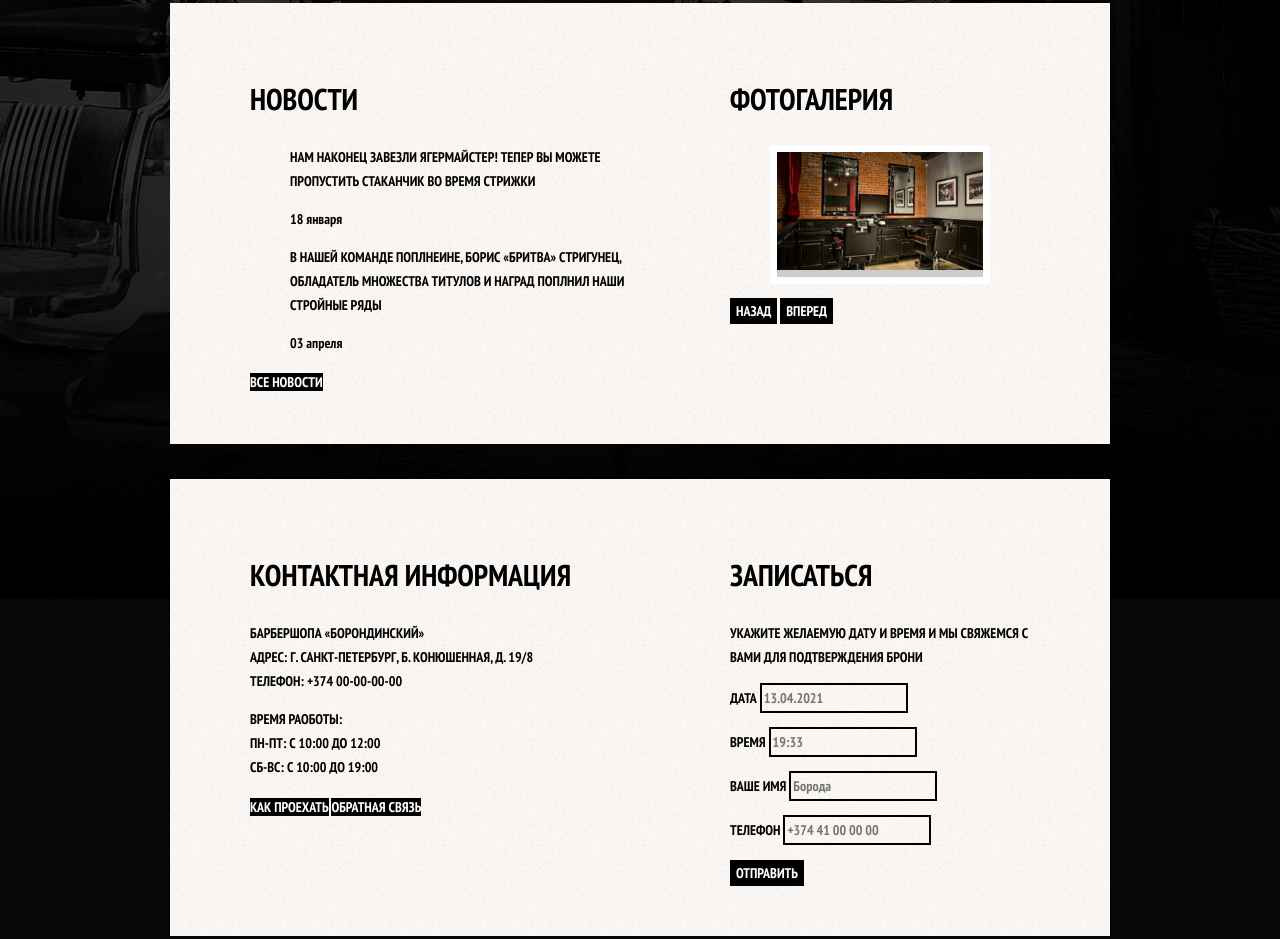
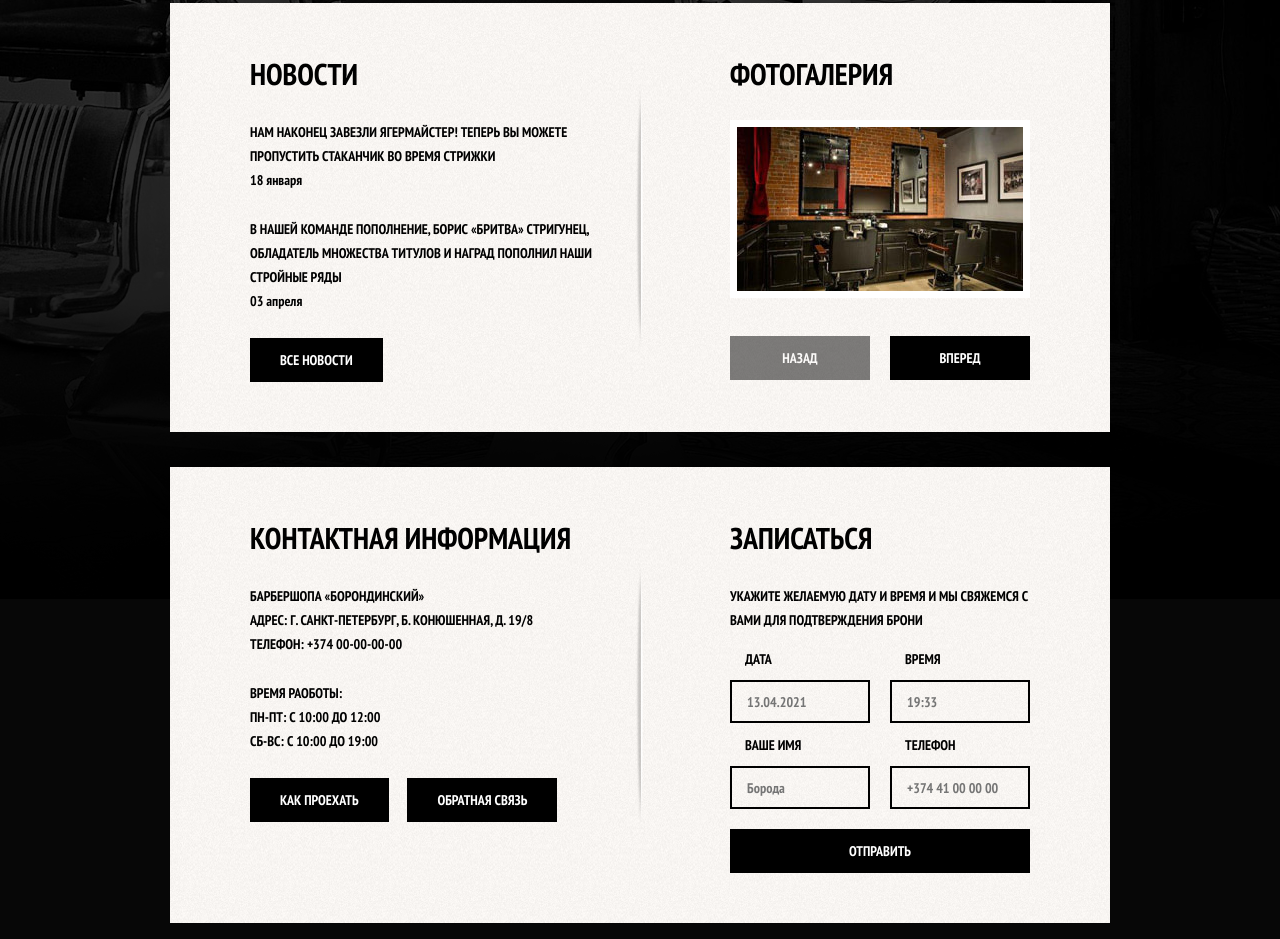
Before and after one commit to Gor1x1/BarberShop, a plain HTML site: page index.html in a window 1280 px wide. Shown: the part 670-1609 px from the top of the page. Drawn offline with Linux system fonts and the light colour scheme.

Commit message:
final styling news & gallery, contacts & appointmant sectons in index.html and global button style

```diff
--- a/assets/css/global.css
+++ b/assets/css/global.css
@@ -182,13 +182,14 @@ ul{
     list-style: none;
 }
 .button{
+    display: inline-block;
+    margin-right: 16px;
+    padding: 10px 30px;
     font: inherit;
-
     text-align: center;
     color: #fff;
     vertical-align: middle;
     text-transform: uppercase;
-
     background-color: #000;
     border: none;
 }
@@ -197,7 +198,12 @@ ul{
 .button:active{
     background-color: #663d15;
 }
-
+.button.disabled,
+.button:disabled{
+    cursor: default;
+    opacity: 0.5;
+    background-color: #000;
+}
 /* ======= Footer Start ======= */
 .main-footer{
     padding: 60px 0;
--- a/assets/css/index.css
+++ b/assets/css/index.css
@@ -48,18 +48,34 @@
     padding: 50px 80px;
     color: #000;
     background-color: #f8f5f2;
-    background-image: url(../img/pattern-light.jpg);
-    background-repeat: repeat;
+    background-image:
+    url("../img/line.png"),
+    url("../img/pattern-light.jpg");
+    background-position: center, 0 0;
+    background-repeat: no-repeat, repeat;
 }
 .index-columns h2{
+    margin: 0;
+    margin-bottom: 25px;
     font-size: 30px;
     line-height: 42px;
 }
 /* ===== News Section Start ===== */
 .news{
+
     width: 380px;
 }
-
+.news-list{
+    margin: 0;
+    margin-bottom: 25px;
+    padding: 0;
+}
+.news-item{
+    margin-bottom: 25px;
+}
+.news-item p{
+    margin: 0;
+}
 .news-list time{
     text-transform: none;
 }
@@ -69,9 +85,32 @@
 .gallery{
     width: 300px;
 }
+.gallery-container{
+    position: relative;
+    height: 260px;
+}
 .gallery-content{
+    height: 164px;
+    margin: 0;
     background-color: #ccc;
     border: 7px solid #fff;
+}
+.gallery-content img{
+    width: 286px;
+    height: 164px;
+}
+.gallery-button{
+    box-sizing: border-box;
+    position: absolute;
+    bottom: 0;
+    width: 140px;
+    margin: 0;
+}
+.gallery-button-back{
+    left: 0;
+}
+.gallery-button-next{
+    right: 0;
 }
 /* ===== Glery Sectionn End ===== */
 
@@ -79,13 +118,39 @@
 .contacts{
     width: 380px;
 }
+.contacts p{
+    margin: 0;
+    margin-bottom: 25px;
+}
 /* ===== Contacts Section End ===== */
 
 /* ===== Appointmant Section Start ===== */
 .appointmant{
     width: 300px;
 }
+.appointmant-info{
+    margin: 0;
+    margin-bottom: 15px;
+}
+.appointmant-form{
+    display: flex;
+    flex-wrap: wrap;
+    justify-content: space-between;
+}
+.appointmant-item{
+    width: 140px;
+    margin: 0;
+    margin-bottom: 10px;
+}
+.appointmant-item label{
+    display: block;
+    margin-bottom: 9px;
+    margin-left: 15px;
+}
 .appointmant-item input{
+    box-sizing: border-box;
+    width: 140px;
+    padding: 8px 15px 7px;
     font: inherit;
     background-color: transparent;
     border: 2px solid #000;
@@ -94,4 +159,9 @@
     border-color: #663d15 ;
     outline: none;
 }
+.appointmant .button{
+    width: 100%;
+    margin-top: 10px;
+    margin-right: 0;
+}
 /* ===== Appointmant Section End ===== */
--- a/index.html
+++ b/index.html
@@ -79,17 +79,11 @@
           <h2>Новости</h2>
           <ul class="news-list">
             <li class="news-item">
-              <p>
-                Нам Наконец завезли Ягермайстер! Тепер вы можете пропустить
-                стаканчик во время стрижки
-              </p>
+              <p>Нам наконец завезли Ягермайстер! Теперь вы можете пропустить стаканчик во время стрижки</p>
               <time datetime="2016-01-18">18 января</time>
             </li>
             <li class="news-item">
-              <p>
-                В нашей команде поплнеине, Борис «Бритва» Стригунец, обладатель
-                множества титулов и наград поплнил наши стройные ряды
-              </p>
+              <p>В нашей команде пополнение, Борис «Бритва» Стригунец, обладатель множества титулов и наград пополнил наши стройные ряды</p>
               <time datetime="2021-04-3">03 апреля</time>
             </li>
           </ul>
@@ -100,6 +94,7 @@
         <!-- === Gallery Section Start -->
         <section class="gallery">
           <h2>Фотогалерия</h2>
+          <div class="gallery-container">
             <figure class="gallery-content">
               <a href="#">
                 <img
@@ -110,8 +105,9 @@
                 />
               </a>
             </figure>
-          <button class="button gallery-button gallery-button-back">Назад</button>
-          <button class="button gallery-button gallery-button-next">Вперед</button>
+            <button class="button gallery-button gallery-button-back" type="button" disabled>Назад</button>
+            <button class="button gallery-button gallery-button-next" type="button">Вперед</button>
+          </div>
           </section>
         <!-- === Gallery Section End === -->
       </div>
@@ -147,26 +143,26 @@
           <form class="appointmant-form" action="https://echo.htmlacademy.ru" method="POST">
             <p class="appointmant-item">
               <label for="appointmant-date">Дата</label>
-              <input id="appointmant-date" type="text" name="date" value="" placeholder="13.04.2021">
+              <input id="appointmant-date" type="text" name="date" value="" placeholder="13.04.2021" required>
             </p>
             <p class="appointmant-item">
               <label for="appointmant-time">Время</label>
-              <input id="appointmant-time" type="text" name="time" value="" placeholder="19:33">
+              <input id="appointmant-time" type="text" name="time" value="" placeholder="19:33" required>
             </p>
             <p class="appointmant-item">
               <label for="appointmant-name">Ваше имя</label>
-              <input id="appointmant-name" type="text" name="name" value="" placeholder="Борода">
+              <input id="appointmant-name" type="text" name="name" value="" placeholder="Борода" required>
             </p>
             <p class="appointmant-item">
               <label for="appointmant-phone">Телефон </label>
-              <input id="appointmant-phone" type="tel" name="phone" value="" placeholder="+374 41 00 00 00">
+              <input id="appointmant-phone" type="tel" name="phone" value="" placeholder="+374 41 00 00 00" required>
             </p>
             <button class="button" type="submit">Отправить</button>
           </form>
         </section>
         <!-- === Appointmant Serction End === -->
       </div>
-      <!-- ===== Contact & Appointmant Sections Start ===== -->
+      <!-- ===== Contact & Appointmant Sections End ===== -->
     </main>
     <!-- ===== Main End ===== -->
 
```
Also changed, not shown: assets/img/line.png (added). Lines whose indentation alone changed are shown as unchanged.
